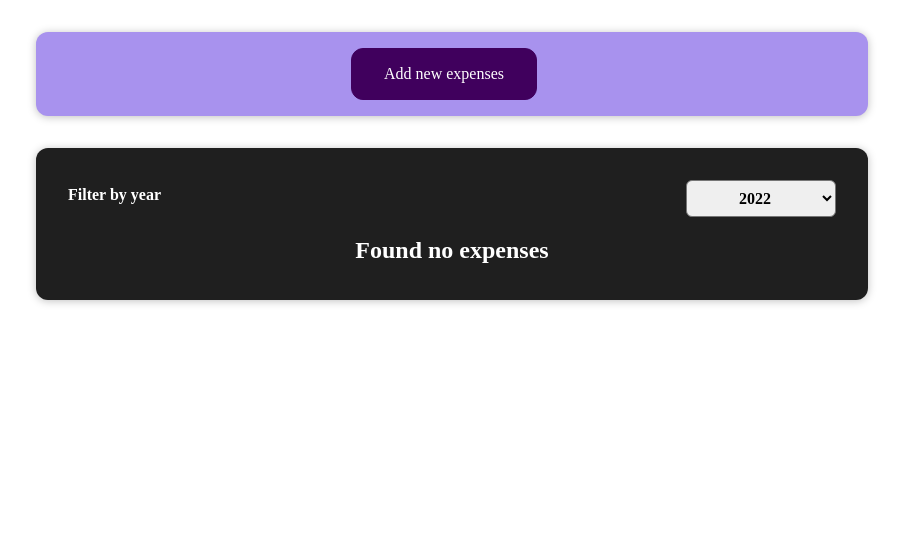
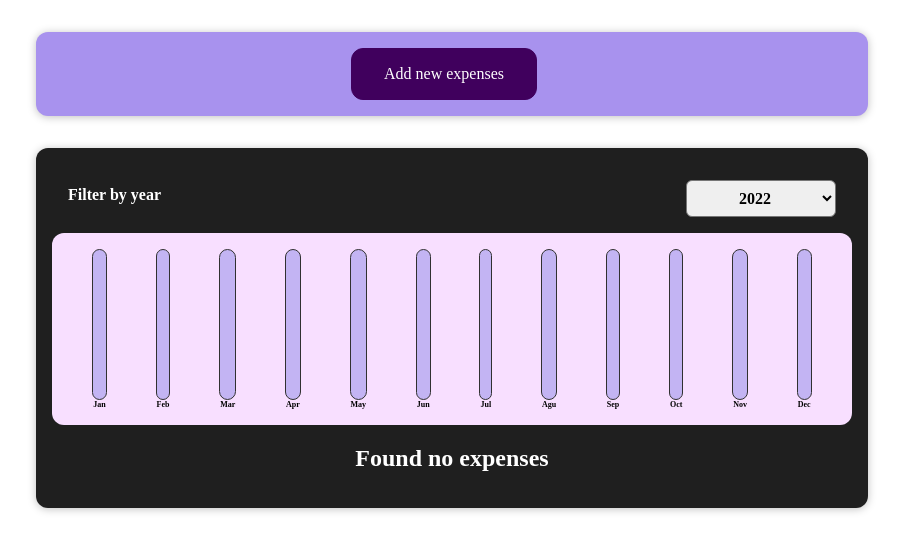
Before and after one commit to Ubermensch0608/Acade_mind, a React (Create React App) app in the folder Acade_mind/prac/: page / in a window 1280 px wide. Shown: the top 552 px of the page, without its empty margins (188-1091 px from the left). Built offline with nearby package versions, Linux system fonts and the light colour scheme.

Commit message:
데이터의 양에 따라 반응하는 차트바 구현

```diff
--- a/Acade_mind/prac/src/App.js
+++ b/Acade_mind/prac/src/App.js
@@ -1,6 +1,7 @@
 import React, { useState } from "react";
 import Expenses from "./components/Expenses/Expenses";
 import NewExpenses from "./components/NewExpenses/NewExpenses";
+import Chart from "./components/Chart/Chart";
 
 function App() {
   const [expenses, setExpenses] = useState([]);
--- /dev/null
+++ b/Acade_mind/prac/src/components/Chart/Chart.css
@@ -0,0 +1,9 @@
+.chart {
+  padding: 1rem;
+  border-radius: 12px;
+  background-color: #f8dfff;
+  text-align: center;
+  display: flex;
+  justify-content: space-around;
+  height: 10rem;
+}
--- /dev/null
+++ b/Acade_mind/prac/src/components/Chart/Chart.js
@@ -0,0 +1,23 @@
+import React from "react";
+import ChartBar from "./ChartBar";
+import "./Chart.css";
+
+const Chart = (props) => {
+  const dataPointValues = props.dataPoints.map((dataPoint) => dataPoint.value);
+  const totalMaximum = Math.max(...dataPointValues);
+
+  return (
+    <div className="chart">
+      {props.dataPoints.map((dataPoint) => (
+        <ChartBar
+          key={dataPoint.label}
+          value={dataPoint.value}
+          maxValue={totalMaximum}
+          label={dataPoint.label}
+        />
+      ))}
+    </div>
+  );
+};
+
+export default Chart;
--- /dev/null
+++ b/Acade_mind/prac/src/components/Chart/ChartBar.css
@@ -0,0 +1,30 @@
+.chart-bar {
+  height: 100%;
+  display: flex;
+  flex-direction: column;
+  align-items: center;
+}
+
+.chart-bar__inner {
+  height: 100%;
+  width: 100%;
+  border: 1px solid #313131;
+  border-radius: 12px;
+  background-color: #c3b4f3;
+  overflow: hidden;
+  display: flex;
+  flex-direction: column;
+  justify-content: flex-end;
+}
+
+.chart-bar__fill {
+  background-color: #4826b9;
+  width: 100%;
+  transition: all 0.3s ease-out;
+}
+
+.chart-bar__label {
+  font-weight: bold;
+  font-size: 0.5rem;
+  text-align: center;
+}
--- /dev/null
+++ b/Acade_mind/prac/src/components/Chart/ChartBar.js
@@ -0,0 +1,24 @@
+import React from "react";
+import "./ChartBar.css";
+
+const ChartBar = (props) => {
+  let barFillHeight = "0%";
+
+  if (props.maxValue > 0) {
+    barFillHeight = Math.round((props.value / props.maxValue) * 100) + "%";
+  }
+
+  return (
+    <div className="chart-bar">
+      <div className="chart-bar__inner">
+        <div
+          className="chart-bar__fill"
+          style={{ height: barFillHeight }}
+        ></div>
+      </div>
+      <div className="chart-bar__label">{props.label}</div>
+    </div>
+  );
+};
+
+export default ChartBar;
--- a/Acade_mind/prac/src/components/Expenses/Expenses.js
+++ b/Acade_mind/prac/src/components/Expenses/Expenses.js
@@ -1,28 +1,30 @@
 import React, { useState } from "react";
-import ExpenseItem from "./ExpenseItem";
+
 import Card from "../UI/Card";
 import ExpensesFilter from "./ExpensesFilter";
+import ExpensesList from "./ExpensesList";
+import ExpensesChart from "./ExpensesChart";
 import "./Expenses.css";
-import ExpensesList from "./ExpensesList";
 
 const Expenses = (props) => {
-  const [newFilter, setNewFilter] = useState("2022");
+  const [filteredYear, setNewFilteredYear] = useState("2022");
 
-  const getFilterDataHandler = (newValue) => {
-    setNewFilter(newValue);
+  const getFilterDataHandler = (selectedYear) => {
+    setNewFilteredYear(selectedYear);
   };
 
   const filteredExpenses = props.expenses.filter((expense) => {
-    return expense.date.getFullYear().toString() === newFilter;
+    return expense.date.getFullYear().toString() === filteredYear;
   });
 
   return (
     <div>
       <Card className="expenses">
         <ExpensesFilter
-          onSelected={newFilter}
+          onSelected={filteredYear}
           onFilterChange={getFilterDataHandler}
         />
+        <ExpensesChart expenses={filteredExpenses} />
         <ExpensesList items={filteredExpenses} />
       </Card>
     </div>
--- /dev/null
+++ b/Acade_mind/prac/src/components/Expenses/ExpensesChart.js
@@ -0,0 +1,29 @@
+import React from "react";
+
+import Chart from "../Chart/Chart";
+
+const ExpensesChart = (props) => {
+  const chartDataPoints = [
+    { label: "Jan", value: 0 },
+    { label: "Feb", value: 0 },
+    { label: "Mar", value: 0 },
+    { label: "Apr", value: 0 },
+    { label: "May", value: 0 },
+    { label: "Jun", value: 0 },
+    { label: "Jul", value: 0 },
+    { label: "Agu", value: 0 },
+    { label: "Sep", value: 0 },
+    { label: "Oct", value: 0 },
+    { label: "Nov", value: 0 },
+    { label: "Dec", value: 0 },
+  ];
+
+  for (const expense of props.expenses) {
+    const expenseMonth = expense.date.getMonth();
+    chartDataPoints[expenseMonth].value += expense.amount;
+  }
+
+  return <Chart dataPoints={chartDataPoints} />;
+};
+
+export default ExpensesChart;
--- a/Acade_mind/prac/src/components/Expenses/ExpensesFilter.js
+++ b/Acade_mind/prac/src/components/Expenses/ExpensesFilter.js
@@ -3,8 +3,7 @@ import "./ExpensesFilter.css";
 
 const ExpensesFilter = (props) => {
   const selectFilterHandler = (e) => {
-    const newValue = e.target.value;
-    props.onFilterChange(newValue);
+    props.onFilterChange(e.target.value);
   };
 
   return (
--- a/Acade_mind/prac/src/components/NewExpenses/ExpenseForm.js
+++ b/Acade_mind/prac/src/components/NewExpenses/ExpenseForm.js
@@ -21,7 +21,7 @@ const ExpenseForm = (props) => {
 
     const newData = {
       title: newTitle,
-      amount: newAmount,
+      amount: +newAmount,
       date: new Date(newDate),
     };
 
@@ -29,8 +29,6 @@ const ExpenseForm = (props) => {
     setNewTitle("");
     setNewAmount("");
     setNewDate("");
-
-    props.onClose();
   };
 
   return (
--- a/Acade_mind/prac/src/components/NewExpenses/NewExpenses.js
+++ b/Acade_mind/prac/src/components/NewExpenses/NewExpenses.js
@@ -5,21 +5,24 @@ import ExpenseForm from "./ExpenseForm";
 import "./NewExpenses.css";
 
 const NewExpenses = (props) => {
+  const [isFold, setIsFold] = useState(false);
+
   const getDataHandler = (newData) => {
     const saveData = {
       ...newData,
       id: Math.random().toString(),
     };
     props.newSavedData(saveData);
+    setIsFold(false);
   };
 
-  const [isFold, setIsFold] = useState(false);
   const onOpenHandler = () => {
     setIsFold(true);
   };
   const onCloseHandler = () => {
     setIsFold(false);
   };
+
   return (
     <div className="new-expense">
       {!isFold && <button onClick={onOpenHandler}>Add new expenses</button>}
```
